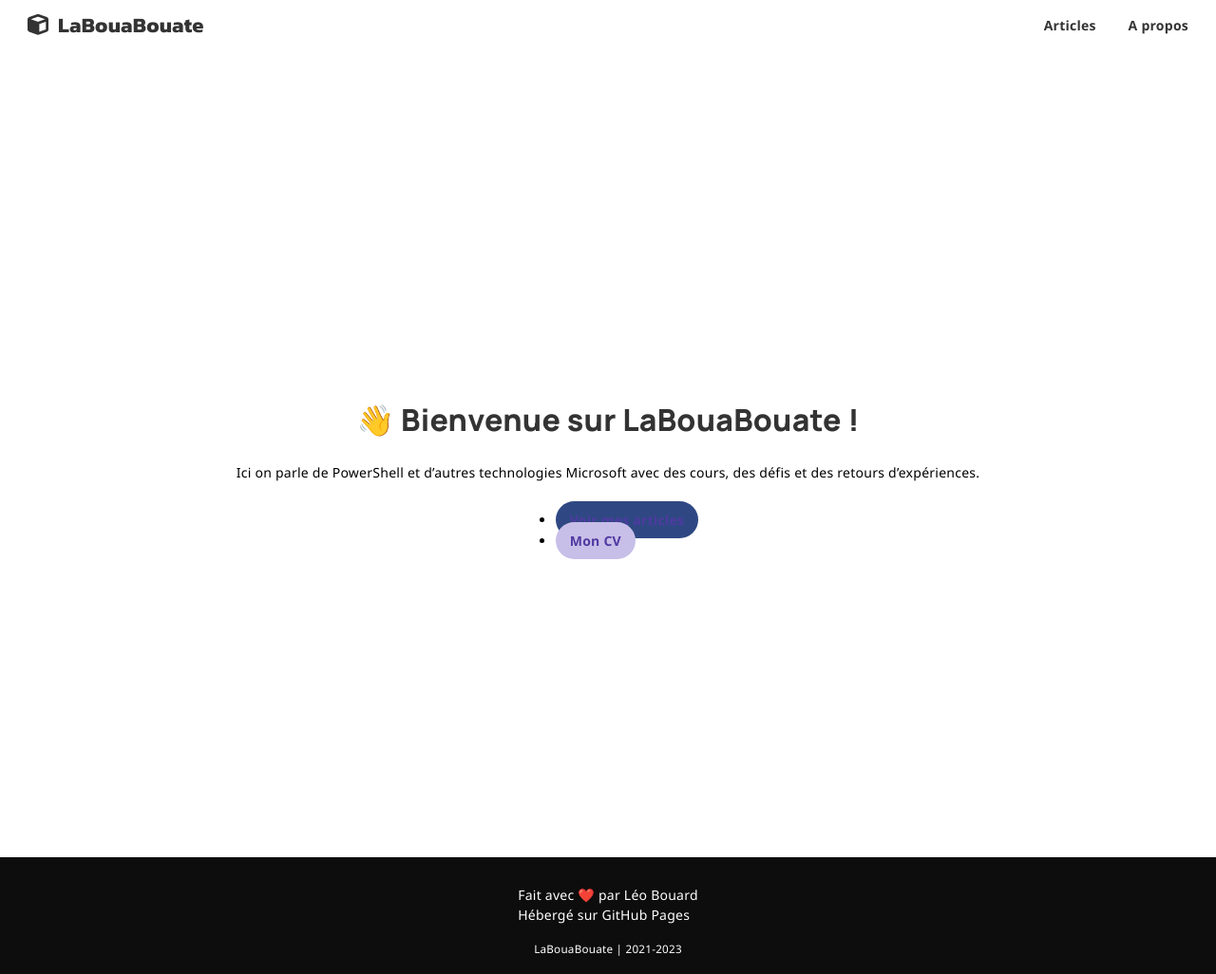
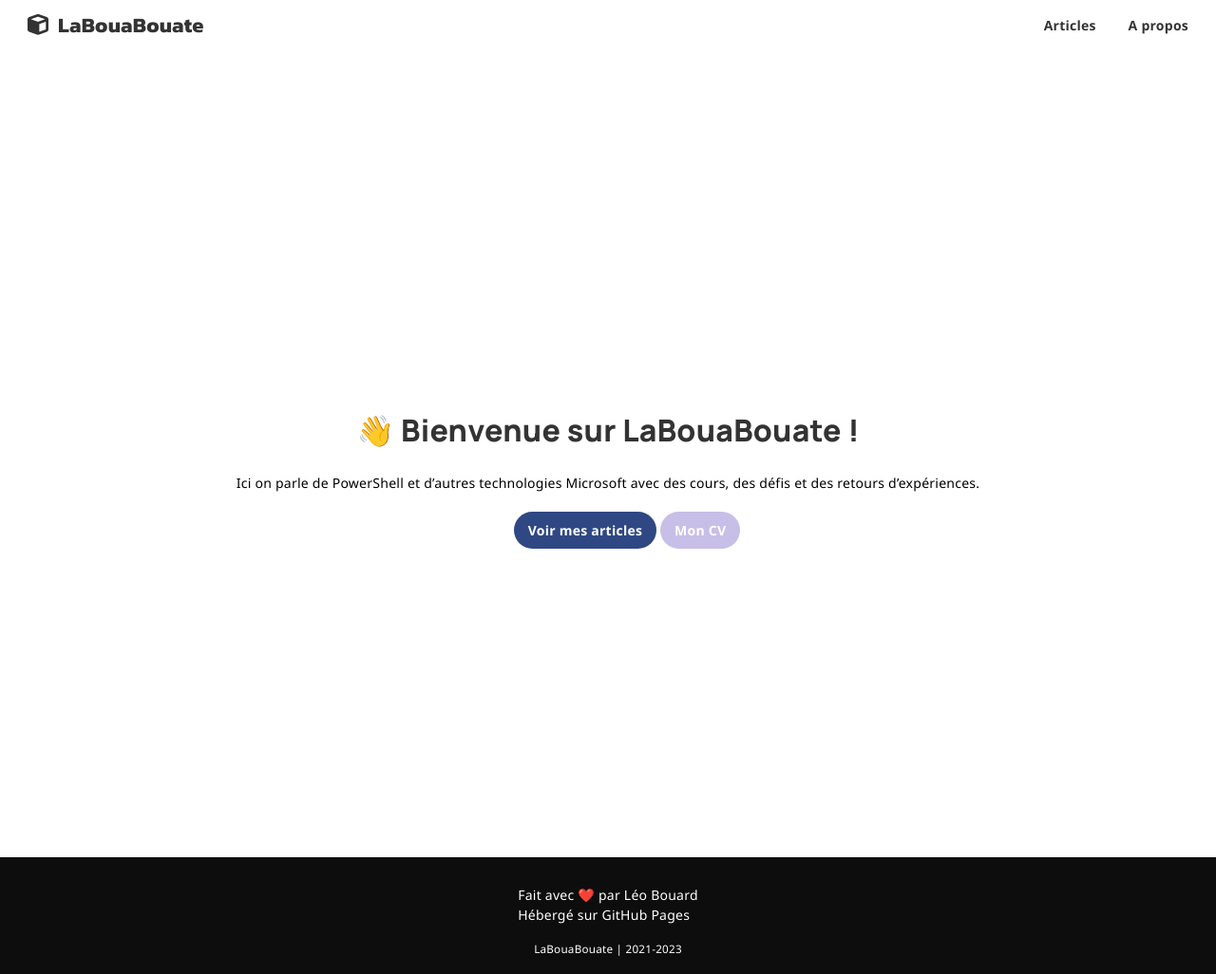
Before and after one commit to leobouard/leobouard.github.io, a Jekyll site: the page built from index.md, in a window 1280 px wide. Shown: the whole page at 95% size. Built offline with Jekyll 4.4.1, drawn with Linux system fonts in a browser that asks for light colours; nearby versions of some CDN libraries; some web fonts are replaced; our own code applies the rules of GitHub Pages for plain Markdown files.

Commit message:
Update homepage.scss

```diff
--- a/assets/css/homepage.scss
+++ b/assets/css/homepage.scss
@@ -15,13 +15,22 @@ h1 {
     text-align: center
 }
 
+ul {
+    text-align: center;
+}
+
+li {
+    list-style: none;
+    display: inline;
+}
+
 ul > li > a {
     font-weight: bold;
-    margin: 5px 0px;
     padding: 10px 15px;
     transition: all 100ms ease-in-out;
     text-decoration: none;
     border-radius: 30px;
+    color: var(--textbg)
 }
 
 ul > li:first-child > a {
```
